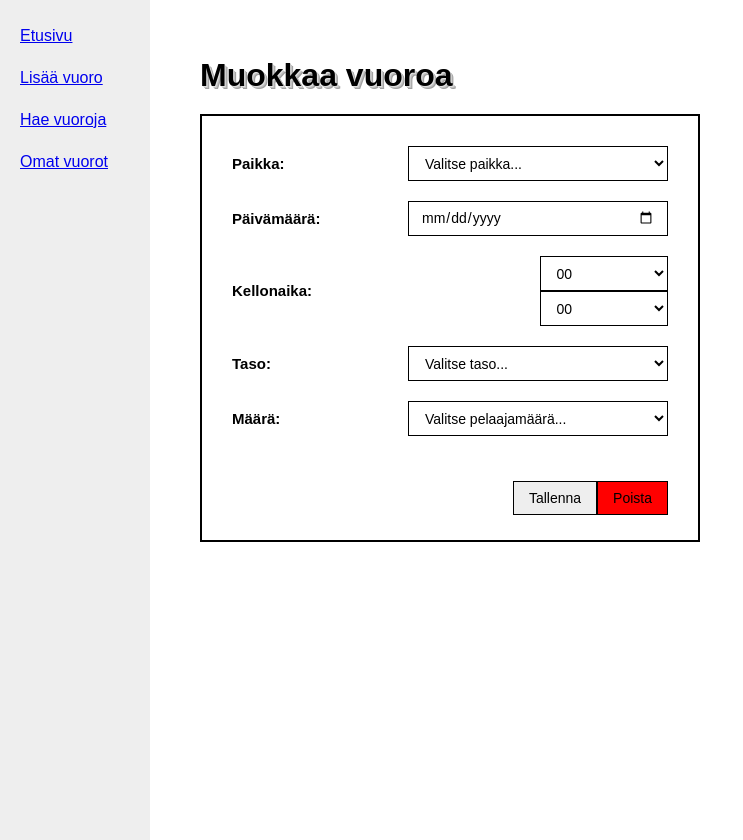
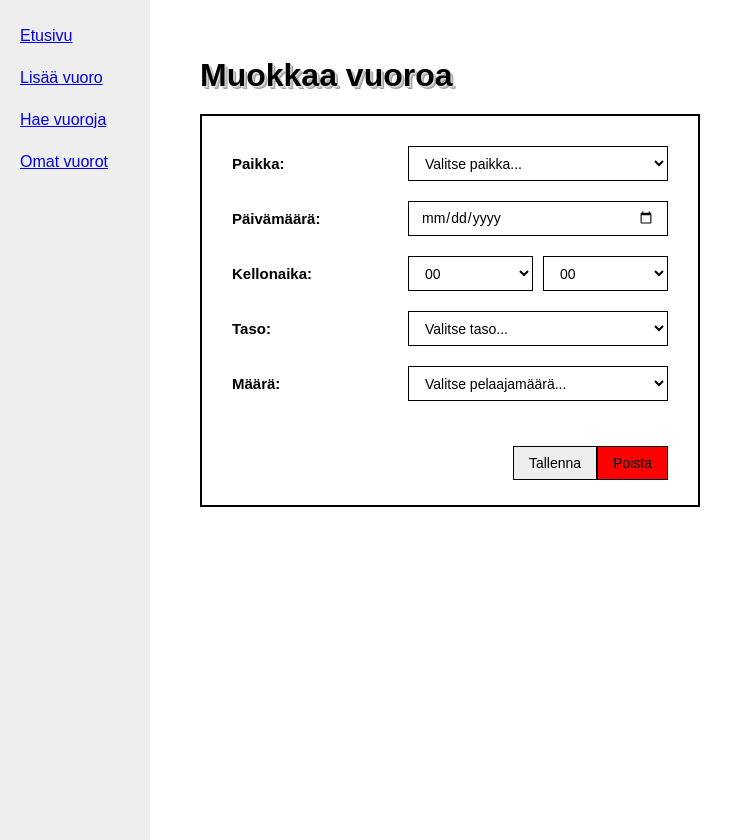
Before and after one commit to Mode-e/SulkisSeuraa, a Flask app: template templates/edit_shift.html in a window 1280 px wide. Shown: the part 74-914 px from the top of the page, without its empty margins (0-743 px from the left). Run offline with Flask 3, Linux system fonts and the light colour scheme; the template is opened without the code that fills it: most values are stand-ins (such as "Sample title", 1, 10 or a date in 2020).

Commit message:
Add time_select styles

```diff
--- a/static/main.css
+++ b/static/main.css
@@ -204,3 +204,16 @@ body {
     background-color: green;
     color: #ffffff;
 }
+
+.time_select_group {
+    flex: 1.5;
+    max-width: 260px;
+    width: 100%;
+    display: flex;
+    gap: 10px; /* Jättää pienen raon valikkojen väliin */
+}
+
+.time_select_group select {
+    flex: 1; /* Pakottaa molemmat valikot täsmälleen yhtä leveiksi (50% / 50%) */
+    width: 100%;
+}
```
